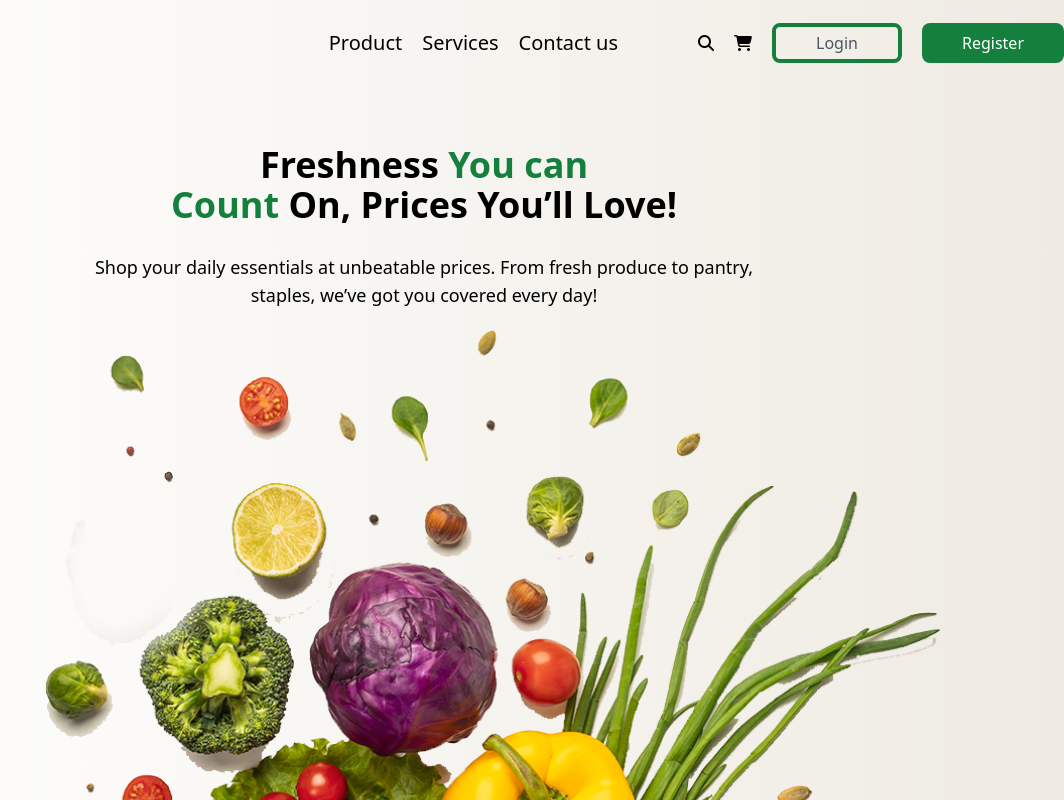
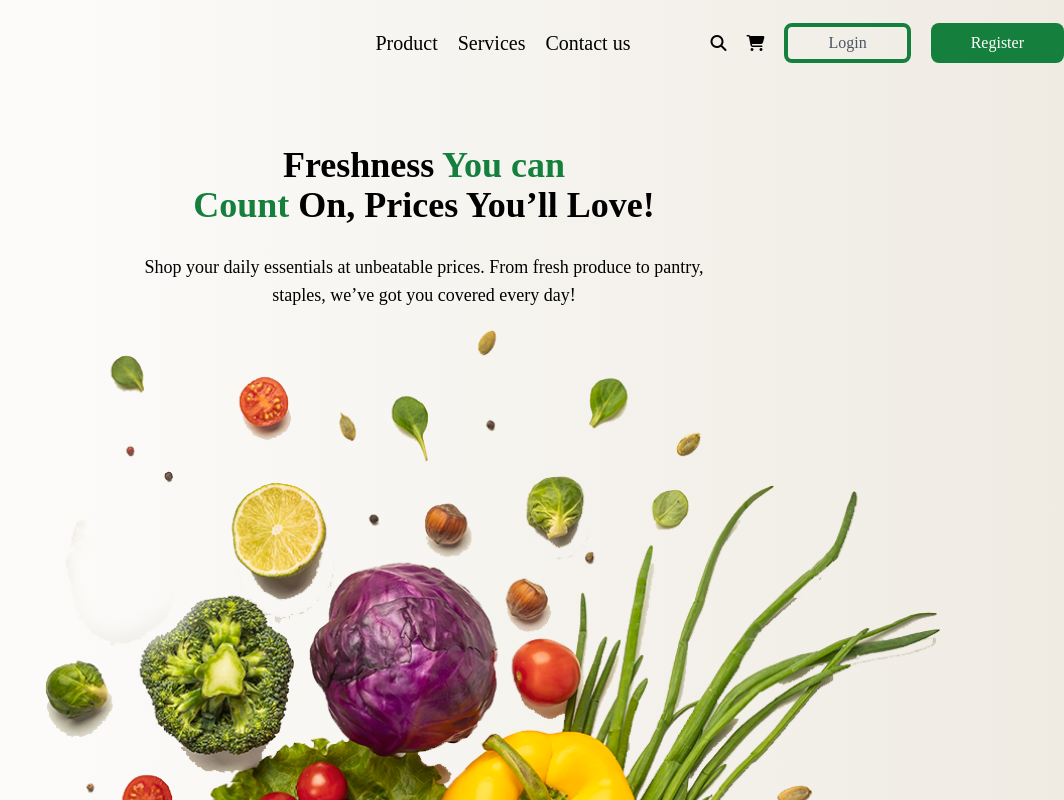
Before and after one commit to ayesha720/assignment3-ayesha, a plain HTML site: page index.html in a window 1280 px wide. Shown: the top 800 px of the page, 216-1280 px from the left. Drawn offline with nearby package versions, Linux system fonts and the light colour scheme.

Commit message:
Update index.html

```diff
--- a/index.html
+++ b/index.html
@@ -23,7 +23,7 @@
     }
   </script>
 </head>
-<body>
+<body class="font-sora">
        <!-- header +hero -->
     <div class="w-full bg-gradient-to-r from-[#FFFFFF] to-[#EFEBE3]">
 
```
